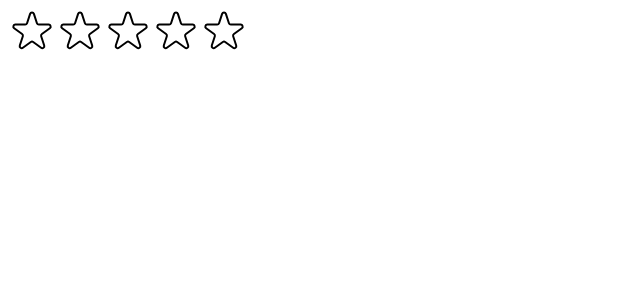
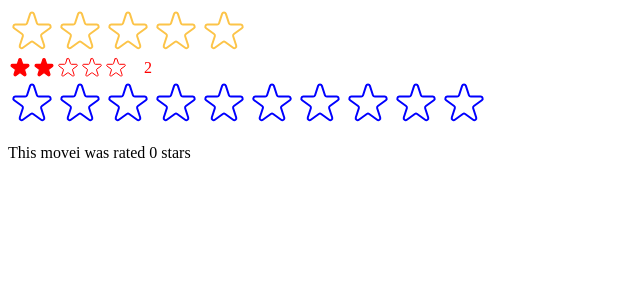
Before and after one commit to Aym2023/usepropcorn, a React (Create React App) app: page / in a window 1280 px wide. Shown: the top 300 px of the page, without its empty margins (0-640 px from the left). Built offline with nearby package versions, Linux system fonts and the light colour scheme.

Commit message:
modyfying

```diff
--- a/src/StarsRating.js
+++ b/src/StarsRating.js
@@ -1,4 +1,5 @@
 import { useState } from "react";
+import Proptypes from 'prop-types'
 
 const continerStyle = {
 display:'flex',
@@ -10,26 +11,42 @@ const starContinerStyle = {
  display: 'flex',
 };
 
-const textStyle = {
-  lineHeight: '1',
-  margin: '0'
-};
+StarsRating.prototype = {
+  maxrating: Proptypes.number,
+  size: Proptypes.number,
+  color: Proptypes.string,
+  className: Proptypes.string,
+  messages: Proptypes.array,
+  defaultrating: Proptypes.number,
+  onSetRating: Proptypes.func
+}
 
-const starStyle ={
- width: '48px',
- height: '48px',
- display: 'block',
- cursor: 'pointer'
-};
+export default function StarsRating ({
+  maxrating = 5,
+  size = 48,
+  color = '#fcc449',
+  className = '',
+  messages = [],
+  defaultrating = 0,
+  onSetRating,
+}) {
+    const [rating, setRating] = useState(defaultrating);
+    const [tempRating, setTempRating] = useState(0);
 
-export default function StarsRating ({maxrating = 5}) {
-    const [rating, setRating] = useState(0);
-    const [tempRating, setTempRating] = useState(0);
     function handelRating(rating) {
       setRating(rating);
+      onSetRating(rating);
     }
+
+    const textStyle = {
+      lineHeight: '1',
+      margin: '0',
+      color,
+      fontSize: `${size/1.5}px` ,
+    };
+
     return (
-       <div style={continerStyle}>
+       <div style={continerStyle} className='test'>
         <div style={starContinerStyle}>
        {Array.from({length: maxrating}, (_, i) =>
        <Stars
@@ -38,16 +55,28 @@ export default function StarsRating ({maxrating = 5}) {
        onHaverin={() => setTempRating(i + 1) }
        onHaverOut={() => setTempRating(0)}
        full={tempRating ? tempRating >= i + 1 :   rating >= i + 1 }
+       color={color}
+       size={size}
        />
     )}
        </div>
-      <p style={textStyle}>{tempRating || rating || "" }</p>
+      <p style={textStyle}>{messages.length === maxrating ? messages[tempRating ? tempRating - 1 : rating - 1]  :  tempRating || rating || "" }</p>
         </div>
     );
 }
 
 
-function Stars ({onRate, full, onHaverin, onHaverOut}) {
+function Stars ({
+  onRate, full, onHaverin, onHaverOut, color, size}) {
+
+    const starStyle ={
+      width: `${size}px`,
+      height: `${size}px`,
+      display: 'block',
+      cursor: 'pointer',
+     };
+
+
     return (
     <span
     role="button"
@@ -61,8 +90,8 @@ function Stars ({onRate, full, onHaverin, onHaverOut}) {
 <svg
   xmlns="http://www.w3.org/2000/svg"
   viewBox="0 0 20 20"
-  fill="#000"
-  stroke="#000"
+  fill={color}
+  stroke={color}
 >
   <path
     d="M9.049 2.927c.3-.921 1.603-.921 1.902 0l1.07 3.292a1 1 0 00.95.69h3.462c.969 0 1.371 1.24.588 1.81l-2.8 2.034a1 1 0 00-.364 1.118l1.07 3.292c.3.921-.755 1.688-1.54 1.118l-2.8-2.034a1 1 0 00-1.175 0l-2.8 2.034c-.784.57-1.838-.197-1.539-1.118l1.07-3.292a1 1 0 00-.364-1.118L2.98 8.72c-.783-.57-.38-1.81.588-1.81h3.461a1 1 0 00.951-.69l1.07-3.292z"
@@ -74,7 +103,7 @@ function Stars ({onRate, full, onHaverin, onHaverOut}) {
   xmlns="http://www.w3.org/2000/svg"
   fill="none"
   viewBox="0 0 24 24"
-  stroke="#000"
+  stroke={color}
 >
   <path
     strokeLinecap="round"
--- a/src/index.js
+++ b/src/index.js
@@ -1,13 +1,34 @@
-import React from 'react';
+import React, { useState } from 'react';
 import ReactDOM from 'react-dom/client';
 import StarsRating from './StarsRating';
 // import './index.css';./StarsRating
 // import App from './App';
 
+function Test () {
+  const [moveiRating, setMoveiRating] = useState(0);
+
+  return (
+  <div>
+      <StarsRating color='blue' maxrating={10} onSetRating={setMoveiRating} />
+    <p>This movei was rated {moveiRating} stars</p>
+  </div>
+  );
+}
+
 const root = ReactDOM.createRoot(document.getElementById('root'));
 root.render(
   <React.StrictMode>
     {/* <App /> */}
-    <StarsRating maxrating={5} />
+    <StarsRating
+    maxrating={5}
+    messages={['Treibble', 'bad', 'Good', 'Okay', 'Ecxellent']}
+    />
+    <StarsRating
+    size = '24'
+    color='red'
+    className='test'
+    defaultrating={2}
+    />
+    <Test  />
   </React.StrictMode>
 );
```
